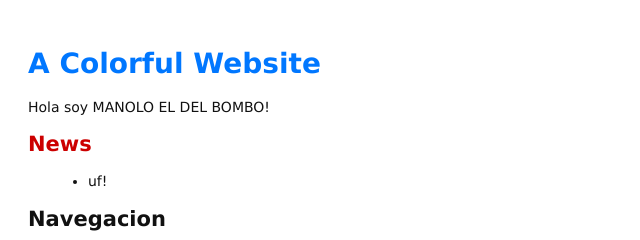
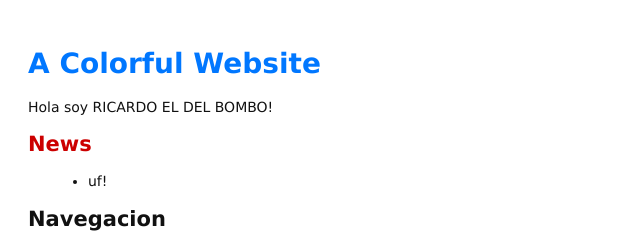
Before and after one commit to beeva-josedejuan/ejercicio-git, a plain HTML site: page index.html in a window 1280 px wide. Shown: the top 240 px of the page, 0-640 px from the left. Drawn offline with Linux system fonts and the light colour scheme.

Commit message:
Mi nombre

```diff
--- a/index.html
+++ b/index.html
@@ -7,7 +7,7 @@
 </head>
 <body>
   <h1 style="color: #07F">A Colorful Website</h1>
-  <p>Hola soy MANOLO EL DEL BOMBO!</p>
+  <p>Hola soy RICARDO EL DEL BOMBO!</p>
 
   <h2 style="color: #C00">News</h2>
   <ul>
```
